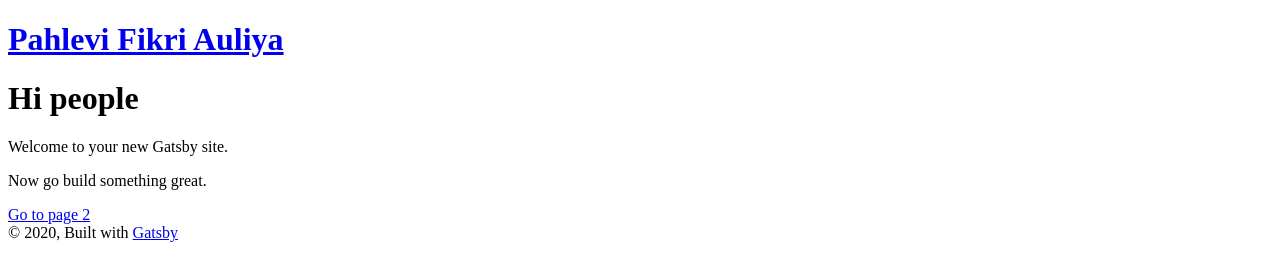
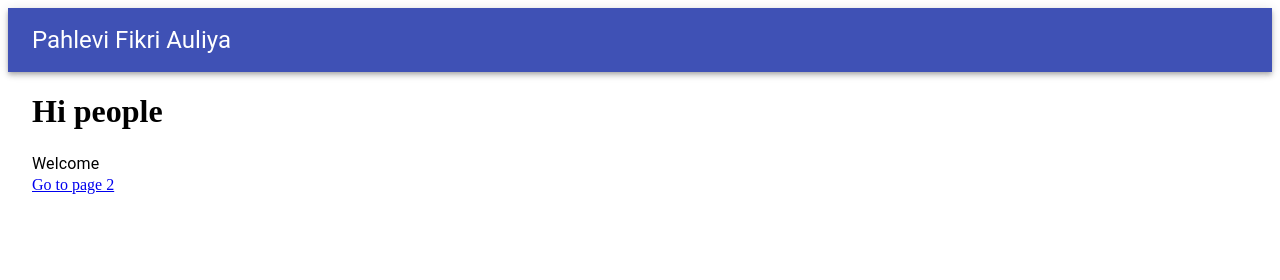
Before and after one commit to fikriauliya/fikriauliya, a Gatsby site: page / in a window 1280 px wide. Built offline with nearby package versions, Linux system fonts and the light colour scheme; Gatsby itself is replaced by a stand-in of ours.

Commit message:
Use material-ui

```diff
--- a/gatsby-config.js
+++ b/gatsby-config.js
@@ -15,6 +15,7 @@ module.exports = {
     },
     `gatsby-transformer-sharp`,
     `gatsby-plugin-sharp`,
+    `gatsby-plugin-material-ui`,
     {
       resolve: `gatsby-plugin-manifest`,
       options: {
--- a/package.json
+++ b/package.json
@@ -7,10 +7,14 @@
   "dependencies": {
     "@emotion/core": "^10.0.28",
     "@emotion/styled": "^10.0.27",
+    "@material-ui/core": "^4.9.11",
+    "@material-ui/icons": "^4.9.1",
+    "@material-ui/styles": "^4.9.10",
     "emotion-theming": "^10.0.27",
     "gatsby": "^2.20.12",
     "gatsby-image": "^2.3.1",
     "gatsby-plugin-manifest": "^2.3.3",
+    "gatsby-plugin-material-ui": "^2.1.6",
     "gatsby-plugin-offline": "^3.1.2",
     "gatsby-plugin-react-helmet": "^3.2.2",
     "gatsby-plugin-sharp": "^2.5.3",
--- a/src/components/layout.js
+++ b/src/components/layout.js
@@ -8,8 +8,10 @@
 import React from "react"
 import PropTypes from "prop-types"
 import { useStaticQuery, graphql } from "gatsby"
-
-import Header from "./header"
+import AppBar from '@material-ui/core/AppBar';
+import Toolbar from '@material-ui/core/Toolbar';
+import Container from '@material-ui/core/Container';
+import Typography from '@material-ui/core/Typography';
 
 const Layout = ({ children }) => {
   const data = useStaticQuery(graphql`
@@ -24,15 +26,16 @@ const Layout = ({ children }) => {
 
   return (
     <>
-      <Header siteTitle={data.site.siteMetadata.title} />
-      <div >
-        <main>{children}</main>
-        <footer>
-          © {new Date().getFullYear()}, Built with
-          {` `}
-          <a href="https://www.gatsbyjs.org">Gatsby</a>
-        </footer>
-      </div>
+      <AppBar position="static">
+        <Toolbar>
+          <Typography variant="h5">
+            {data.site.siteMetadata.title}
+          </Typography>
+        </Toolbar>
+      </AppBar>
+      <Container fixed>
+        {children}
+      </Container>
     </>
   )
 }
--- a/src/pages/index.js
+++ b/src/pages/index.js
@@ -3,13 +3,13 @@ import { Link } from "gatsby"
 
 import Layout from "../components/layout"
 import SEO from "../components/seo"
+import {Typography} from '@material-ui/core';
 
 const IndexPage = () => (
   <Layout>
     <SEO title="Home" />
     <h1>Hi people</h1>
-    <p>Welcome to your new Gatsby site.</p>
-    <p>Now go build something great.</p>
+    <Typography variant="body1">Welcome</Typography>
     <Link to="/page-2/">Go to page 2</Link>
   </Layout>
 )
```
Also changed, not shown: 1 other file.
